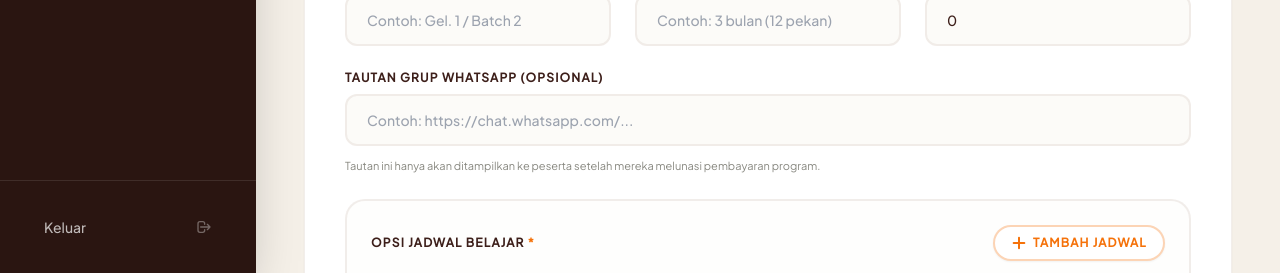
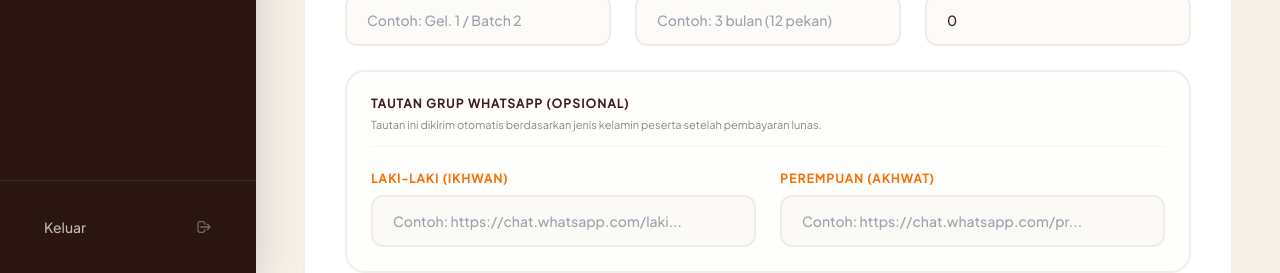
Before and after one commit to RizalHaryaputra/daftar-mubk, a Nuxt app: page /admin/program/create in a window 1280 px wide. Shown: the part 527-800 px from the top of the page. Built offline with nearby package versions, Linux system fonts and the light colour scheme; no server answers; the database is empty.

Commit message:
feat: split WA group links by gender

```diff
--- a/components/FormProgram.vue
+++ b/components/FormProgram.vue
@@ -63,10 +63,24 @@
       </div>
 
       <!-- Tautan Grup WhatsApp -->
-      <div class="flex flex-col gap-2">
-        <label class="text-xs font-bold text-brand-brown uppercase tracking-widest">Tautan Grup WhatsApp (Opsional)</label>
-        <input type="url" v-model="form.linkGrupWa" class="input-field" placeholder="Contoh: https://chat.whatsapp.com/..." />
-        <p class="text-[11px] text-brand-muted mt-1">Tautan ini hanya akan ditampilkan ke peserta setelah mereka melunasi pembayaran program.</p>
+      <div class="grid grid-cols-1 md:grid-cols-2 gap-6 p-6 border-2 border-brand-border/50 rounded-[20px] bg-brand-cream/10">
+        <div class="md:col-span-2 border-b border-brand-border/30 pb-3">
+          <p class="text-xs font-bold text-brand-brown uppercase tracking-widest mb-1">Tautan Grup WhatsApp (Opsional)</p>
+          <p class="text-[11px] text-brand-muted leading-relaxed">Tautan ini dikirim otomatis berdasarkan jenis kelamin peserta setelah pembayaran lunas.</p>
+        </div>
+        <div class="flex flex-col gap-2">
+          <label class="text-xs font-bold text-brand-orange uppercase tracking-widest">Laki-laki (Ikhwan)</label>
+          <input type="url" v-model="form.linkGrupWaLaki" class="input-field" placeholder="Contoh: https://chat.whatsapp.com/laki..." />
+        </div>
+        <div class="flex flex-col gap-2">
+          <label class="text-xs font-bold text-brand-orange uppercase tracking-widest">Perempuan (Akhwat)</label>
+          <input type="url" v-model="form.linkGrupWaPerempuan" class="input-field" placeholder="Contoh: https://chat.whatsapp.com/pr..." />
+        </div>
+        <!-- Fallback/Legacy link preview -->
+        <div class="md:col-span-2 flex flex-col gap-2" v-if="form.linkGrupWa && !form.linkGrupWaLaki && !form.linkGrupWaPerempuan">
+          <label class="text-xs font-bold text-brand-muted uppercase tracking-widest">Tautan Lama (Terbaca oleh sistem sebagai Fallback)</label>
+          <input type="url" v-model="form.linkGrupWa" class="input-field opacity-60" readonly />
+        </div>
       </div>
 
       <!-- Opsi Jadwal Belajar (Full Width Box) -->
@@ -224,7 +238,7 @@ const defaultForm = () => ({
   deskripsiSingkat: '',
   jadwal: [''],
   durasi: '',
-  harga: 0, status: 'aktif', gambarUrl: '', periode: '', linkGrupWa: '',
+  harga: 0, status: 'aktif', gambarUrl: '', periode: '', linkGrupWa: '', linkGrupWaLaki: '', linkGrupWaPerempuan: '',
   tanggalMulaiStr: '', tanggalAkhirStr: '', deadlineDaftarStr: '',
   wajibBeliKitab: false, kitabWajibIdsStr: ''
 });
@@ -257,7 +271,9 @@ const populateForm = () => {
       deadlineDaftarStr: item.deadlineDaftar?.toDate?.()?.toISOString().split('T')[0] ?? '',
       wajibBeliKitab: item.wajibBeliKitab ?? false,
       kitabWajibIdsStr: '',
-      linkGrupWa: item.linkGrupWa ?? ''
+      linkGrupWa: item.linkGrupWa ?? '',
+      linkGrupWaLaki: item.linkGrupWaLaki ?? '',
+      linkGrupWaPerempuan: item.linkGrupWaPerempuan ?? ''
     };
 
     // Set checkboxes based on initialData.kitabWajibIds
--- a/pages/admin/program/[id].vue
+++ b/pages/admin/program/[id].vue
@@ -84,6 +84,8 @@ const handleSave = async (formData: any) => {
       status: formData.status,
       gambarUrl: formData.gambarUrl || null,
       linkGrupWa: formData.linkGrupWa || null,
+      linkGrupWaLaki: formData.linkGrupWaLaki || null,
+      linkGrupWaPerempuan: formData.linkGrupWaPerempuan || null,
       wajibBeliKitab: formData.wajibBeliKitab,
       kitabWajibIds,
       updatedAt: new Date()
--- a/pages/admin/program/create.vue
+++ b/pages/admin/program/create.vue
@@ -52,6 +52,8 @@ const handleSave = async (formData: any) => {
       status: formData.status,
       gambarUrl: formData.gambarUrl || null,
       linkGrupWa: formData.linkGrupWa || null,
+      linkGrupWaLaki: formData.linkGrupWaLaki || null,
+      linkGrupWaPerempuan: formData.linkGrupWaPerempuan || null,
       wajibBeliKitab: formData.wajibBeliKitab,
       kitabWajibIds,
       updatedAt: new Date()
```
Also changed, not shown: 1 other file (tests, documents, lock files or other folders).
